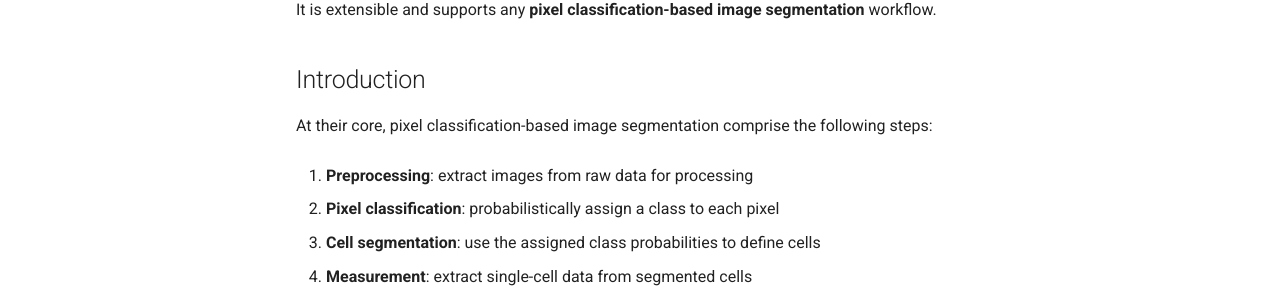
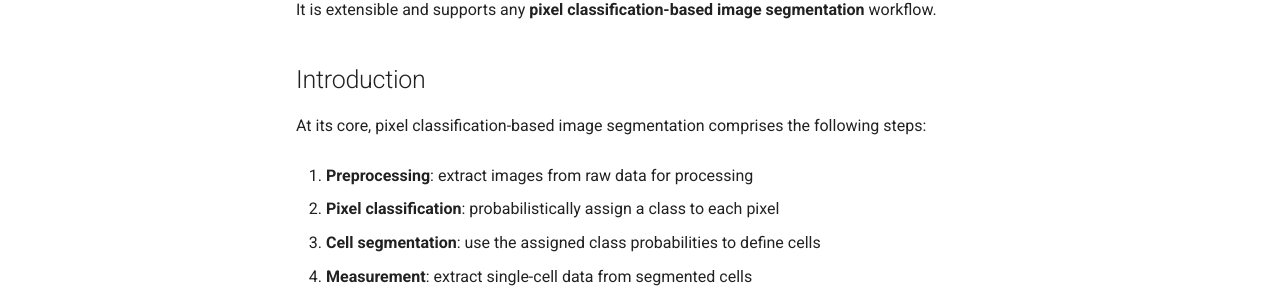
Before and after one commit to BodenmillerGroup/steinbock, an MkDocs documentation site: the page built from docs/index.md, in a window 1280 px wide and 900 px high. Shown: the part 415-723 px from the top of the window. Built offline with MkDocs 1.6.1 and Material for MkDocs 9.7.7, drawn with Linux system fonts in a browser that asks for light colours.

Commit message:
Improved documentation

```diff
--- a/docs/index.md
+++ b/docs/index.md
@@ -11,7 +11,7 @@ It is extensible and supports any **pixel classification-based image segmentatio
 
 ## Introduction
 
-At their core, pixel classification-based image segmentation comprise the following steps:
+At its core, pixel classification-based image segmentation comprises the following steps:
 
   1. **Preprocessing**: extract images from raw data for processing
 
```
